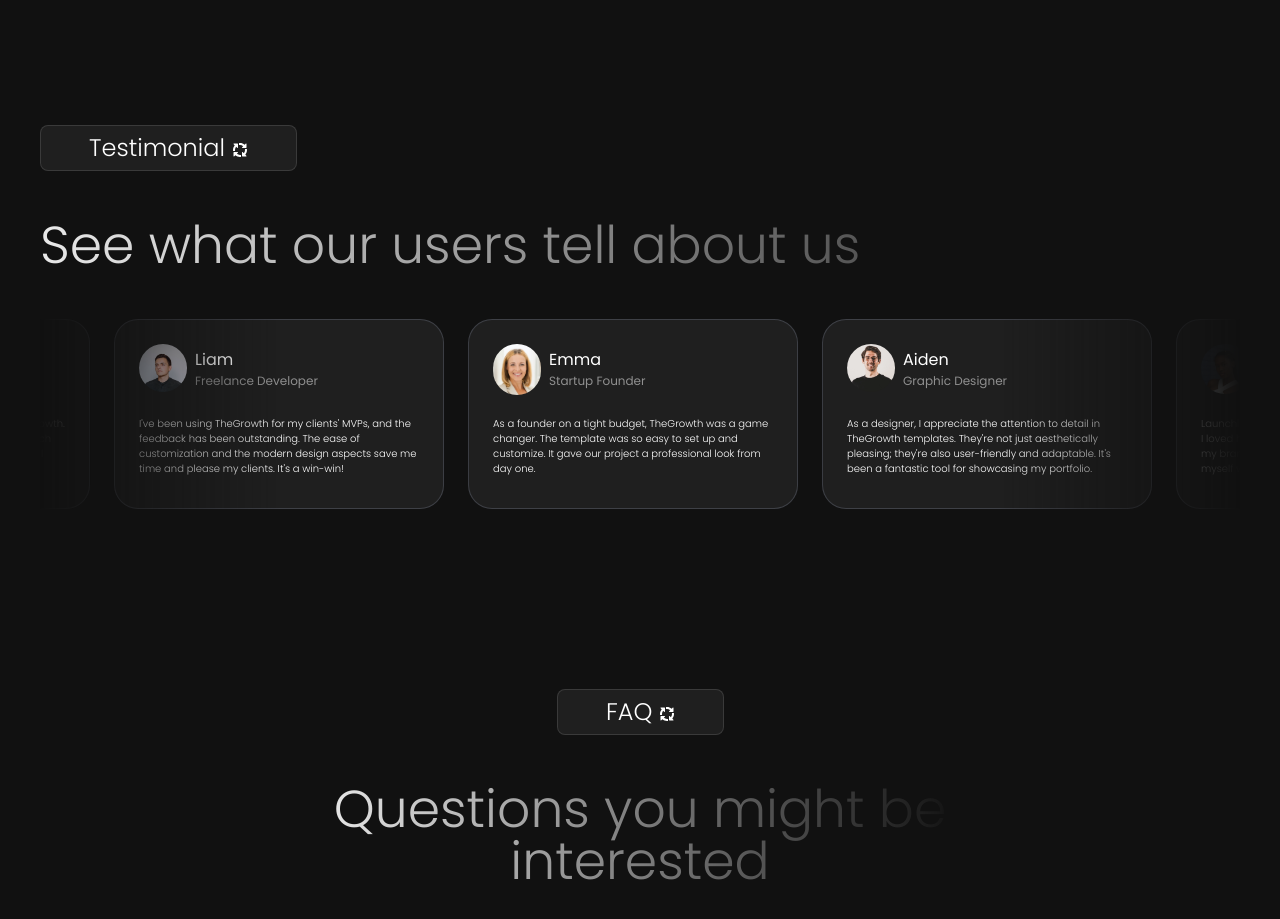
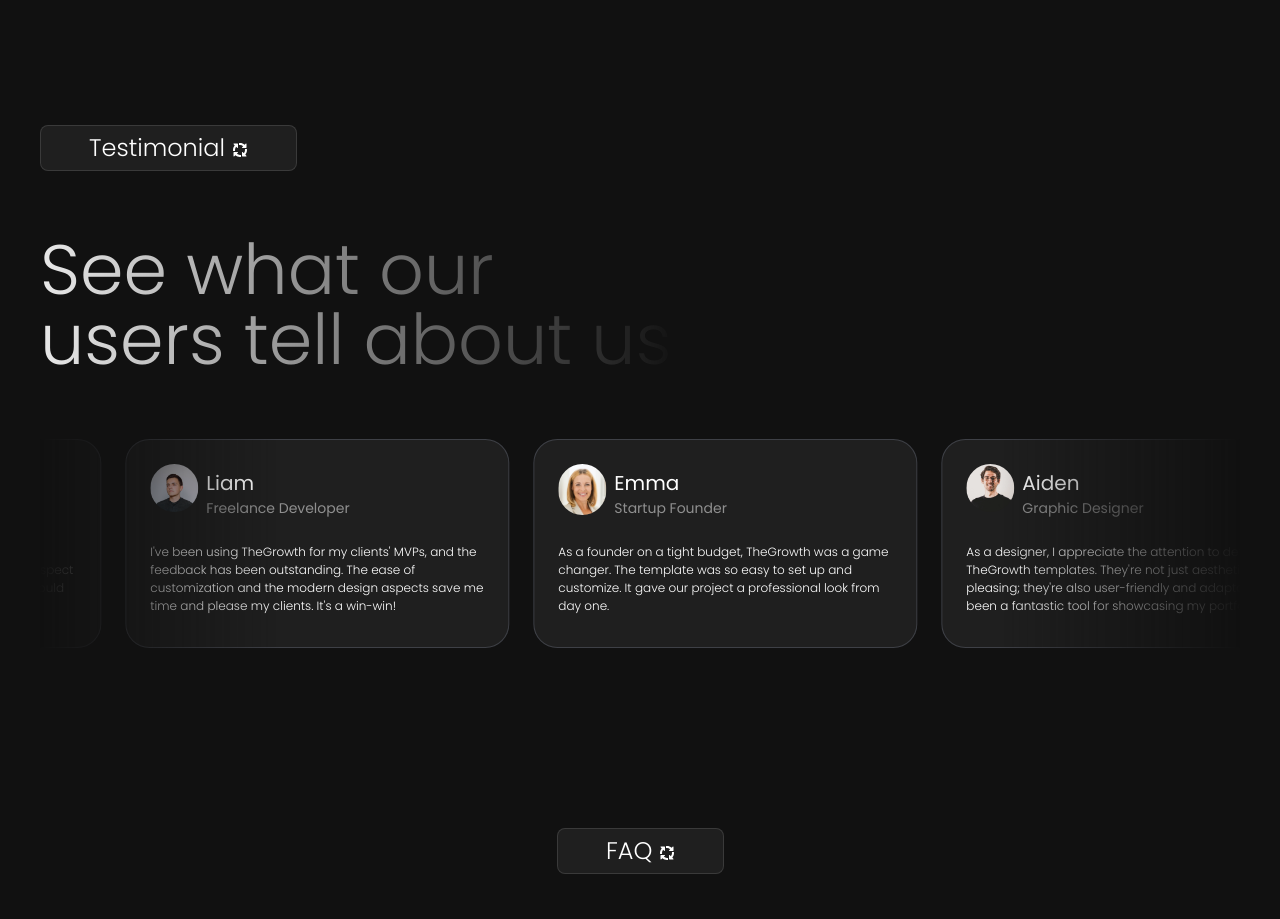
Before and after one commit to bikash829/growth, a website: page public/index.html in a window 1280 px wide. Shown: the part 3680-4599 px from the top of the page. Drawn offline with Linux system fonts and the light colour scheme.

Commit message:
testimonials done

```diff
--- a/public/index.html
+++ b/public/index.html
@@ -676,7 +676,7 @@
 
       <!-- Testimonial -->
       <section id="reviews" class="container">
-        <div class="flex flex-col gap-6 lg:gap-8 xl:gap-12">
+        <div class="gap-as-section">
           <div class="text-center md:text-start">
             <h2
               class="section-name"
@@ -691,7 +691,7 @@
           </div>
 
           <h3
-            class="section-title right-mask text-center text-custom-4xl md:text-start md:text-[52px]"
+            class="section-title right-mask text-center text-custom-4xl md:text-start md:text-[52px] xl:w-[50vw] xl:text-[70px]"
             data-aos="fade"
             data-aos-easing="ease-in-sine"
             data-aos-duration="800"
@@ -706,7 +706,7 @@
             >
               <!-- card  -->
               <div class="testimonial-card px-6 pb-8 pt-6">
-                <div class="flex flex-row">
+                <div class="xl:gap[12px] flex flex-row">
                   <div class="h-[48px] w-[48px] rounded-full">
                     <img
                       class="w-full rounded-full object-center"
@@ -714,16 +714,16 @@
                     />
                   </div>
                   <div class="ps-2 pt-1">
-                    <h3 class="text-custom-md">Sophia</h3>
+                    <h3 class="text-custom-md xl:text-[20px]">Sophia</h3>
                     <h4
-                      class="text-custom-base text-site-transparent_light_white"
+                      class="text-custom-base text-site-transparent_light_white xl:text-[14px]"
                     >
                       Small Business Owner
                     </h4>
                   </div>
                 </div>
                 <div>
-                  <p class="text-custom-xs font-light">
+                  <p class="text-custom-xs font-light xl:text-[12px]">
                     Launching my online store was a breeze with TheGrowth. I
                     loved how I could personalize every aspect to match my
                     brand. The intuitive design meant I could do it all myself
@@ -734,7 +734,7 @@
 
               <!-- card  -->
               <div class="testimonial-card px-6 pb-8 pt-6">
-                <div class="flex flex-row">
+                <div class="xl:gap[12px] flex flex-row">
                   <div class="h-[48px] w-[48px] rounded-full">
                     <img
                       class="w-full rounded-full object-center"
@@ -742,16 +742,16 @@
                     />
                   </div>
                   <div class="ps-2 pt-1">
-                    <h3 class="text-custom-md">Liam</h3>
+                    <h3 class="text-custom-md xl:text-[20px]">Liam</h3>
                     <h4
-                      class="text-custom-base text-site-transparent_light_white"
+                      class="text-custom-base text-site-transparent_light_white xl:text-[14px]"
                     >
                       Freelance Developer
                     </h4>
                   </div>
                 </div>
                 <div>
-                  <p class="text-custom-xs font-light">
+                  <p class="text-custom-xs font-light xl:text-[12px]">
                     I've been using TheGrowth for my clients' MVPs, and the
                     feedback has been outstanding. The ease of customization and
                     the modern design aspects save me time and please my
@@ -762,7 +762,7 @@
 
               <!-- card  -->
               <div class="testimonial-card px-6 pb-8 pt-6">
-                <div class="flex flex-row">
+                <div class="xl:gap[12px] flex flex-row">
                   <div class="h-[48px] w-[48px] rounded-full">
                     <img
                       class="w-full rounded-full object-center"
@@ -770,16 +770,16 @@
                     />
                   </div>
                   <div class="ps-2 pt-1">
-                    <h3 class="text-custom-md">Emma</h3>
+                    <h3 class="text-custom-md xl:text-[20px]">Emma</h3>
                     <h4
-                      class="text-custom-base text-site-transparent_light_white"
+                      class="text-custom-base text-site-transparent_light_white xl:text-[14px]"
                     >
                       Startup Founder
                     </h4>
                   </div>
                 </div>
                 <div>
-                  <p class="text-custom-xs font-light">
+                  <p class="text-custom-xs font-light xl:text-[12px]">
                     As a founder on a tight budget, TheGrowth was a game
                     changer. The template was so easy to set up and customize.
                     It gave our project a professional look from day one.
@@ -788,7 +788,7 @@
               </div>
               <!-- card  -->
               <div class="testimonial-card px-6 pb-8 pt-6">
-                <div class="flex flex-row">
+                <div class="xl:gap[12px] flex flex-row">
                   <div class="h-[48px] w-[48px] rounded-full">
                     <img
                       class="w-full rounded-full object-center"
@@ -796,16 +796,16 @@
                     />
                   </div>
                   <div class="ps-2 pt-1">
-                    <h3 class="text-custom-md">Aiden</h3>
+                    <h3 class="text-custom-md xl:text-[20px]">Aiden</h3>
                     <h4
-                      class="text-custom-base text-site-transparent_light_white"
+                      class="text-custom-base text-site-transparent_light_white xl:text-[14px]"
                     >
                       Graphic Designer
                     </h4>
                   </div>
                 </div>
                 <div>
-                  <p class="text-custom-xs font-light">
+                  <p class="text-custom-xs font-light xl:text-[12px]">
                     As a designer, I appreciate the attention to detail in
                     TheGrowth templates. They're not just aesthetically
                     pleasing; they're also user-friendly and adaptable. It's
--- a/src/input.css
+++ b/src/input.css
@@ -61,7 +61,7 @@
   }
 
   .testimonial-card {
-    @apply flex h-auto w-[330px] flex-shrink-0 flex-col gap-6 rounded-3xl border border-gray-500 border-opacity-40 bg-site-lightdark p-4 hover:bg-site-transparent_blue;
+    @apply flex h-auto w-[330px] flex-shrink-0 flex-col gap-6 rounded-3xl border border-gray-500 border-opacity-40 bg-site-lightdark p-4 hover:bg-site-transparent_blue md:w-[384px];
   }
 
   .faq-card {
```
Also changed, not shown: public/assets/css/output.css.
